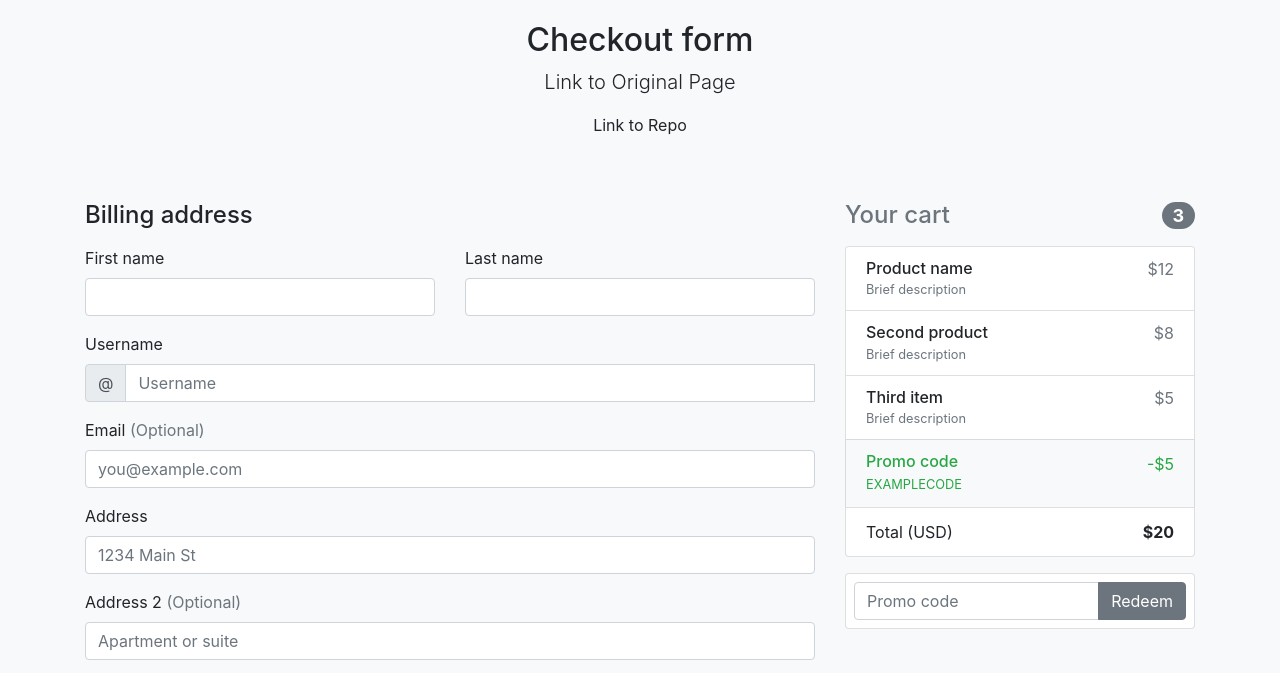
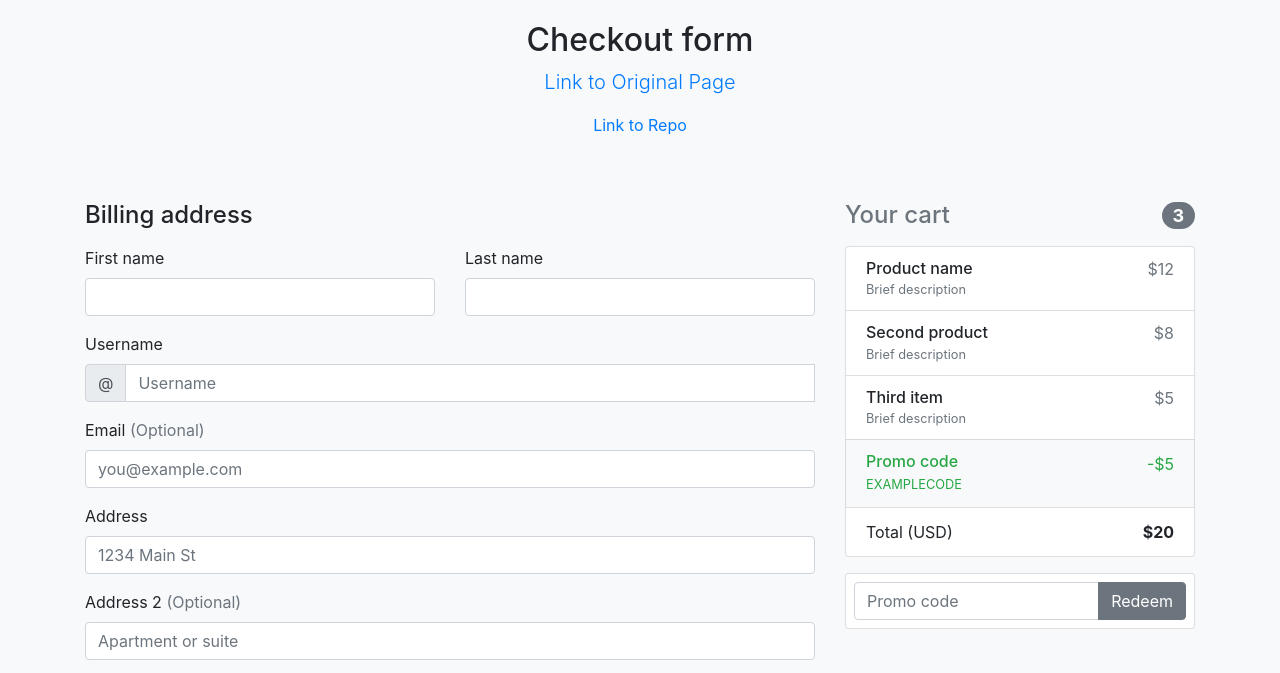
Before and after one commit to morecowbelldesigns/FinalPage2, a plain HTML site: page index.html in a window 1280 px wide. Shown: the part 123-796 px from the top of the page. Drawn offline with nearby package versions, Linux system fonts and the light colour scheme.

Commit message:
Update index.html

```diff
--- a/index.html
+++ b/index.html
@@ -19,7 +19,8 @@
     <div class="py-5 text-center">
       <img class="d-block mx-auto mb-4" src="/docs/4.3/assets/brand/bootstrap-solid.svg" alt="" width="72" height="72">
       <h2>Checkout form</h2>
-      <p class="lead">Link to Original Page</p> <p>Link to Repo</p>
+      <p class="lead"><a href="https://morecowbelldesigns.github.io/FinalPage1/">Link to Original Page</a></p>
+      <p><a href="https://morecowbelldesigns.github.io/FinalPage1/">Link to Repo</a></p>
     </div>
 
     <div class="row">
```
